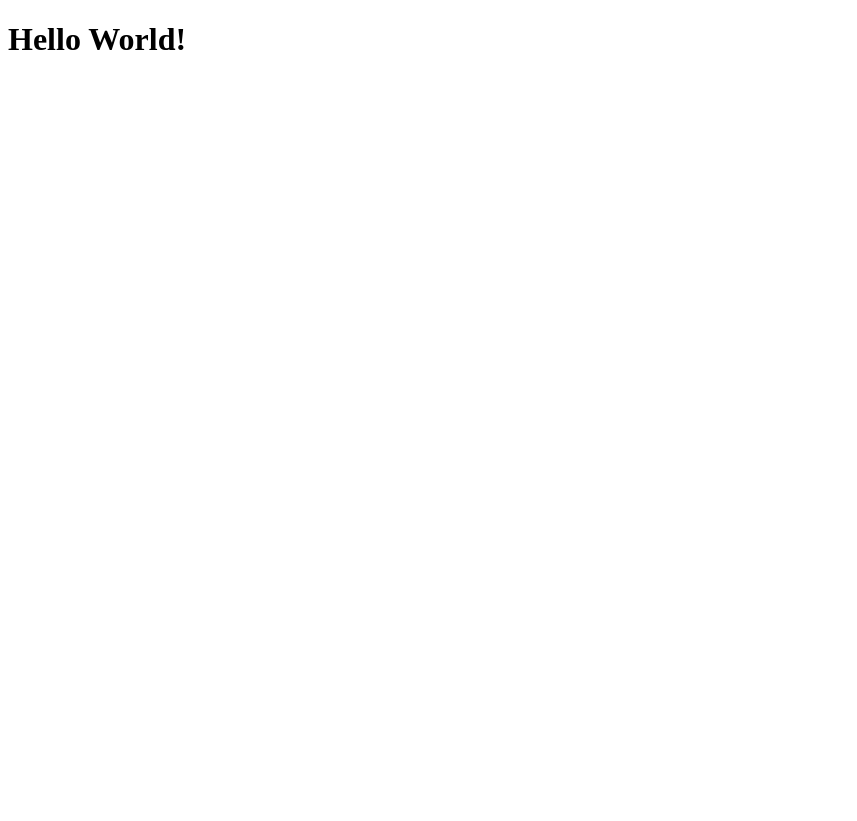
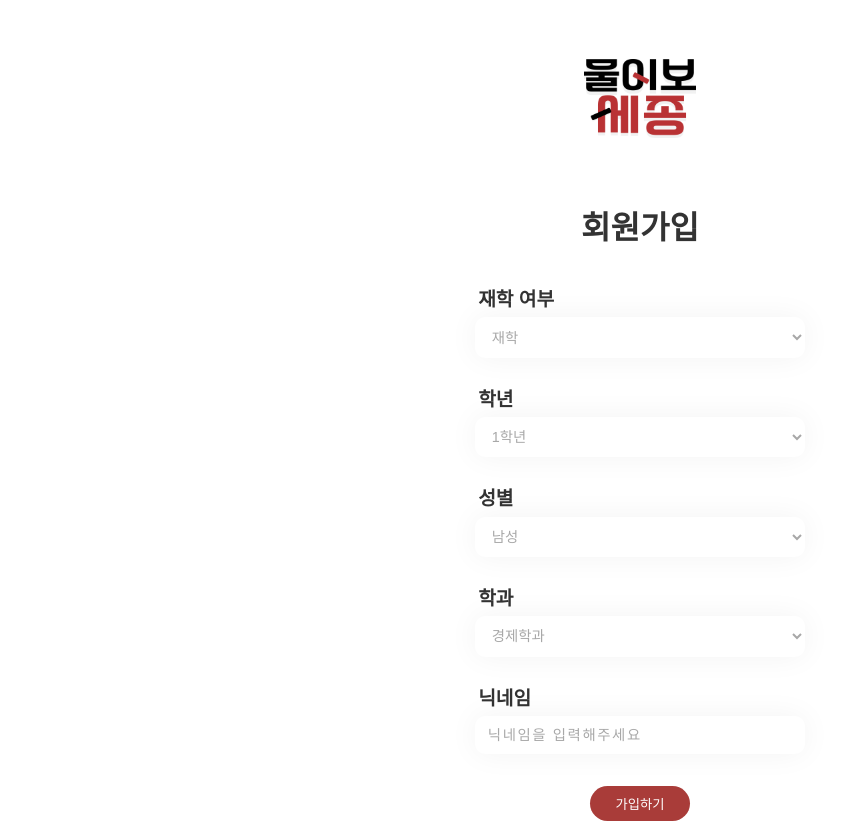
Before and after one commit to jangjangsh/2024_SJU_AF, a plain HTML site: page src/3-signup.html in a window 1280 px wide. Shown: the whole page, without its empty margins (0-857 px from the left). Before the commit the page ends 800 px from the top, so only its background shows below. Drawn offline with Linux system fonts and the light colour scheme.

Commit message:
1st html css

```diff
--- /dev/null
+++ b/src/3-signup.css
@@ -0,0 +1,101 @@
+/* 헤더 */
+body {
+  min-height: 100vh;
+  /* 화면이 줄어들어도 최소높이 보장 */
+  display: flex;
+  flex-direction: column;
+  align-items: center;
+  justify-content: center;
+  margin: 0; /* 기본 마진 제거 */
+}
+
+header {
+  display: flex;
+  width: 100%;
+}
+
+/* 로고 */
+.logo-signup {
+  width: 7rem;
+  overflow: hidden; /* 부모 요소를 넘치는 부분을 숨김 */
+}
+.logo-signup img {
+  width: 100%;
+  height: 100%;
+  object-fit: contain; /* 이미지 비율을 유지하며 요소에 맞게 조정 */
+  max-width: 100%; /* 부모 요소의 너비를 넘지 않도록 제한 */
+  max-height: 100%; /* 부모 요소의 높이를 넘지 않도록 제한 */
+  padding: 5rem 0;
+}
+
+/* 회원가입txt */
+.signup-txt {
+  display: flex;
+  justify-content: center; /* 헤더 안의 요소들을 가로로 중앙에 배치 */
+  align-items: center;
+  text-align: center;
+  height: 40px;
+  line-height: 40px;
+  padding-bottom: 1.3rem;
+}
+
+.signup-txt h1 {
+  font-size: 2rem;
+  font-weight: 900;
+  display: flex;
+  align-items: center;
+  text-align: center;
+}
+
+/* 폼 */
+
+.signup-form .signup-form__group {
+  margin: 2rem 0;
+  width: 330px;
+}
+.signup-form .signup-form__group .form-txt {
+  font-size: 1.2rem;
+  font-weight: 900;
+  margin-bottom: 0.5rem;
+  margin-left: 0.2rem;
+}
+
+select {
+  width: 330px;
+  padding: 0.7rem 0.8rem;
+  border: none;
+  border-radius: 10px;
+  font-size: 0.9rem;
+  color: var(--gray2);
+}
+.box-shadow {
+  border-radius: 10px;
+  background-color: white;
+  box-shadow: 0px 0px 30px rgba(0, 0, 0, 0.05);
+}
+
+/* 닉네임입력 */
+.signup-form__group input {
+  width: 330px;
+  padding: 0.7rem 0.8rem;
+
+  font-size: 0.9rem;
+  letter-spacing: 0.1rem;
+
+  border: none;
+  border-radius: 10px;
+}
+
+.signup-form__group ::-webkit-input-placeholder {
+  color: var(--gray2);
+}
+
+/* 가입하기버튼 */
+.submit-button button {
+  background-color: var(--red);
+  color: white;
+  width: 100px;
+  padding: 0.5rem 0.8rem;
+  border-radius: 30px;
+  border: none;
+}
--- a/src/3-signup.html
+++ b/src/3-signup.html
@@ -3,11 +3,88 @@
   <head>
     <meta charset="utf-8" />
     <meta name="viewport" content="width=device-width, initial-scale=1.0" />
-    <link rel="stylesheet" href="style.css" href="reset.css" />
+    <script
+      src="https://kit.fontawesome.com/264911d5ae.js"
+      crossorigin="anonymous"
+    ></script>
+
+    <link rel="stylesheet" href="reset.css" />
+    <link rel="stylesheet" href="style.css" />
+    <link rel="stylesheet" href="3-signup.css" />
     <title>물어보세종-회원가입</title>
   </head>
 
   <body>
-    <h1>Hello World!</h1>
+    <!-- 로고, 회원가입txt -->
+    <header class="column-center">
+      <div class="logo-signup">
+        <img src="./img/Logo.png" alt="Logo" class="column-center" />
+      </div>
+      <div class="signup-txt column-center">
+        <h1>회원가입</h1>
+      </div>
+    </header>
+    <!-- 회원가입 정보 받기 -->
+    <section class="signup-form column-center">
+      <form action="/signup" method="post">
+        <!-- 재학 여부 -->
+        <div class="signup-form__group">
+          <div class="form-txt">재학 여부</div>
+          <select class="box-shadow" id="status" name="status">
+            <!-- 선택 안했을때에는 그냥 재학 여부로 placeholder처럼 띄우고, 드롭다운박스 클릭하면 재학 휴학 졸업 3선택지만 나오게 하는건 javascript 배워야 구현가능-->
+            <option value="재학">재학</option>
+            <option value="휴학">휴학</option>
+            <option value="졸업">졸업</option>
+          </select>
+        </div>
+        <!-- 학년 -->
+        <div class="signup-form__group">
+          <div class="form-txt">학년</div>
+          <select class="box-shadow" id="year" name="year">
+            <option value="1">1학년</option>
+            <option value="2">2학년</option>
+            <option value="3">3학년</option>
+            <option value="4">4학년</option>
+            <option value="휴학졸업">휴학/졸업생</option>
+          </select>
+        </div>
+
+        <!-- 성별 -->
+        <div class="signup-form__group">
+          <div class="form-txt">성별</div>
+          <select class="box-shadow" id="gender" name="gender">
+            <option value="male">남성</option>
+            <option value="female">여성</option>
+          </select>
+        </div>
+
+        <!-- 학과 -->
+        <div class="signup-form__group">
+          <div class="form-txt">학과</div>
+          <select class="box-shadow" id="major" name="major">
+            <option value="economics">경제학과</option>
+            <option value="datas-cience">데이터사이언스학과</option>
+            <option value="fashion-design">패션디자인학과</option>
+          </select>
+        </div>
+
+        <!-- 닉네임 -->
+        <div class="signup-form__group">
+          <div class="form-txt">닉네임</div>
+          <input
+            class="box-shadow"
+            type="text"
+            name="nickname"
+            placeholder="닉네임을 입력해주세요"
+            required
+          />
+        </div>
+
+        <!-- 가입하기 -->
+        <div class="submit-button column-center">
+          <button type="submit" name="signin" value="가입하기">가입하기</button>
+        </div>
+      </form>
+    </section>
   </body>
 </html>
--- a/src/style.css
+++ b/src/style.css
@@ -0,0 +1,40 @@
+/* 기본 CSS 초기화 */
+* {
+  margin: 0;
+  padding: 0;
+  box-sizing: border-box;
+}
+
+html,
+body {
+  font-family: "Noto Sans KR", sans-serif;
+  color: #333;
+  height: 100%;
+  width: 100%;
+  display: flex;
+  flex-direction: column;
+  margin: 0;
+}
+
+/* 색상지정 */
+:root {
+  --red: #a93c39; /* 빨간색 */
+  --gray1: #f1f1f1; /* 밝은 회색 1 */
+  --gray2: #a8a8a8; /* 진한 회색 2 */
+  --cream: #fef8e9; /* 크림색 */
+}
+
+/* 그림자 */
+.box-shadow {
+  border-radius: 15px;
+  background-color: white;
+  box-shadow: 0px 0px 30px rgba(0, 0, 0, 0.05);
+}
+
+/* 가운데 가로세로정렬  */
+.column-center {
+  display: flex;
+  flex-direction: column;
+  align-items: center;
+  justify-content: center;
+}
```
Also changed, not shown: src/5-chat2.html (added, +13 -0 lines), src/4-chat.html (deleted), src/5-chat2.css (added), src/img/Logo.png (added).
